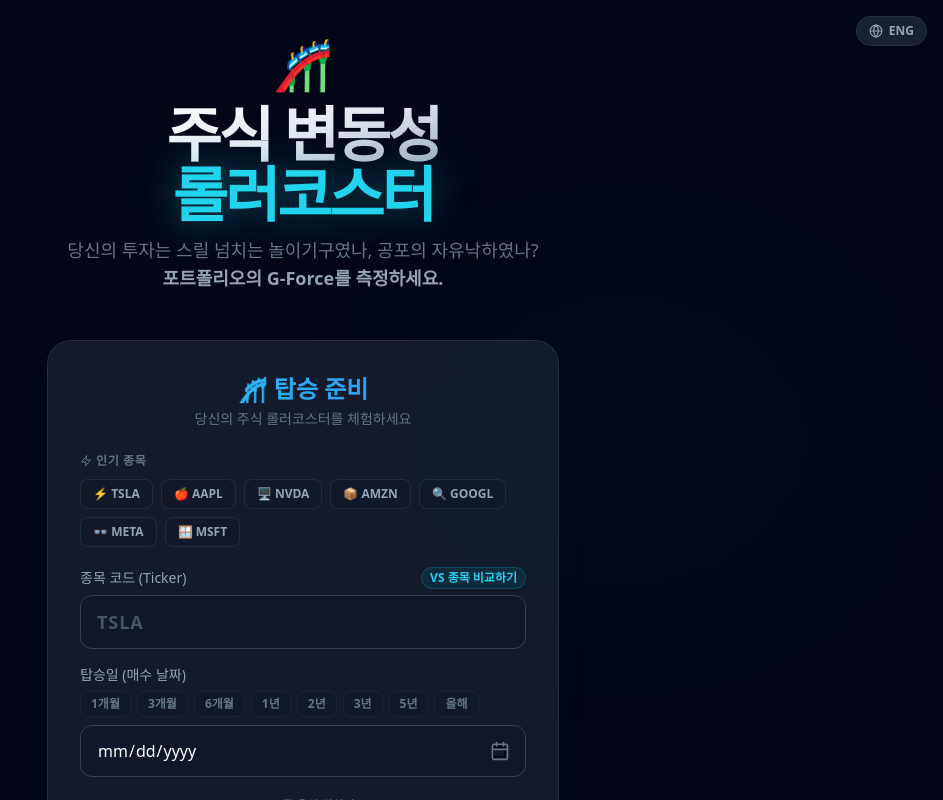
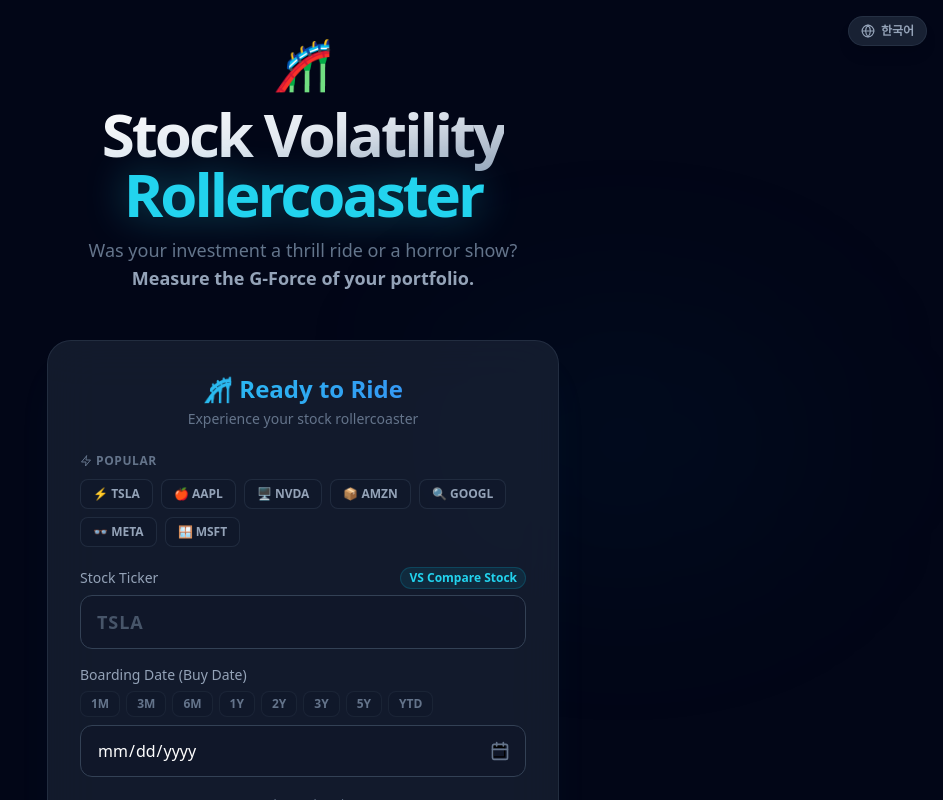
Before and after one commit to aust21526-max/stockrollercoaster, a React (Vite) app: page / in a window 1280 px wide. Shown: the top 800 px of the page, without its empty margins (337-1280 px from the left). Built offline with nearby package versions, Linux system fonts and the light colour scheme.

Commit message:
feat: 기본 언어를 English로 변경 (레딧 홍보용)

```diff
--- a/src/i18n/LanguageContext.jsx
+++ b/src/i18n/LanguageContext.jsx
@@ -322,7 +322,7 @@ const translations = {
 const LanguageContext = createContext();
 
 export const LanguageProvider = ({ children }) => {
-    const [lang, setLang] = useState('ko');
+    const [lang, setLang] = useState('en');
 
     const t = useCallback((key) => {
         return translations[lang]?.[key] || translations['en']?.[key] || key;
```
